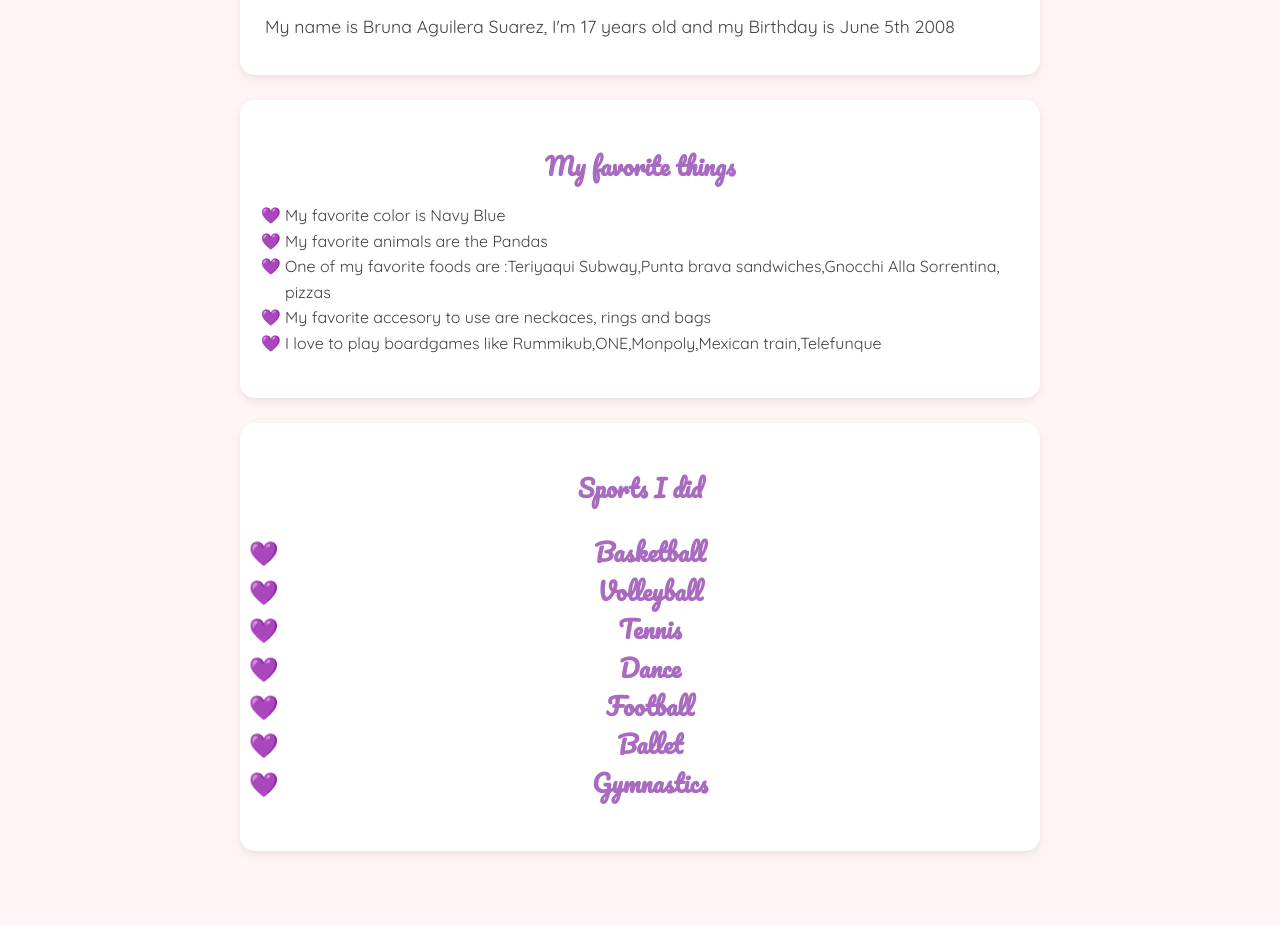
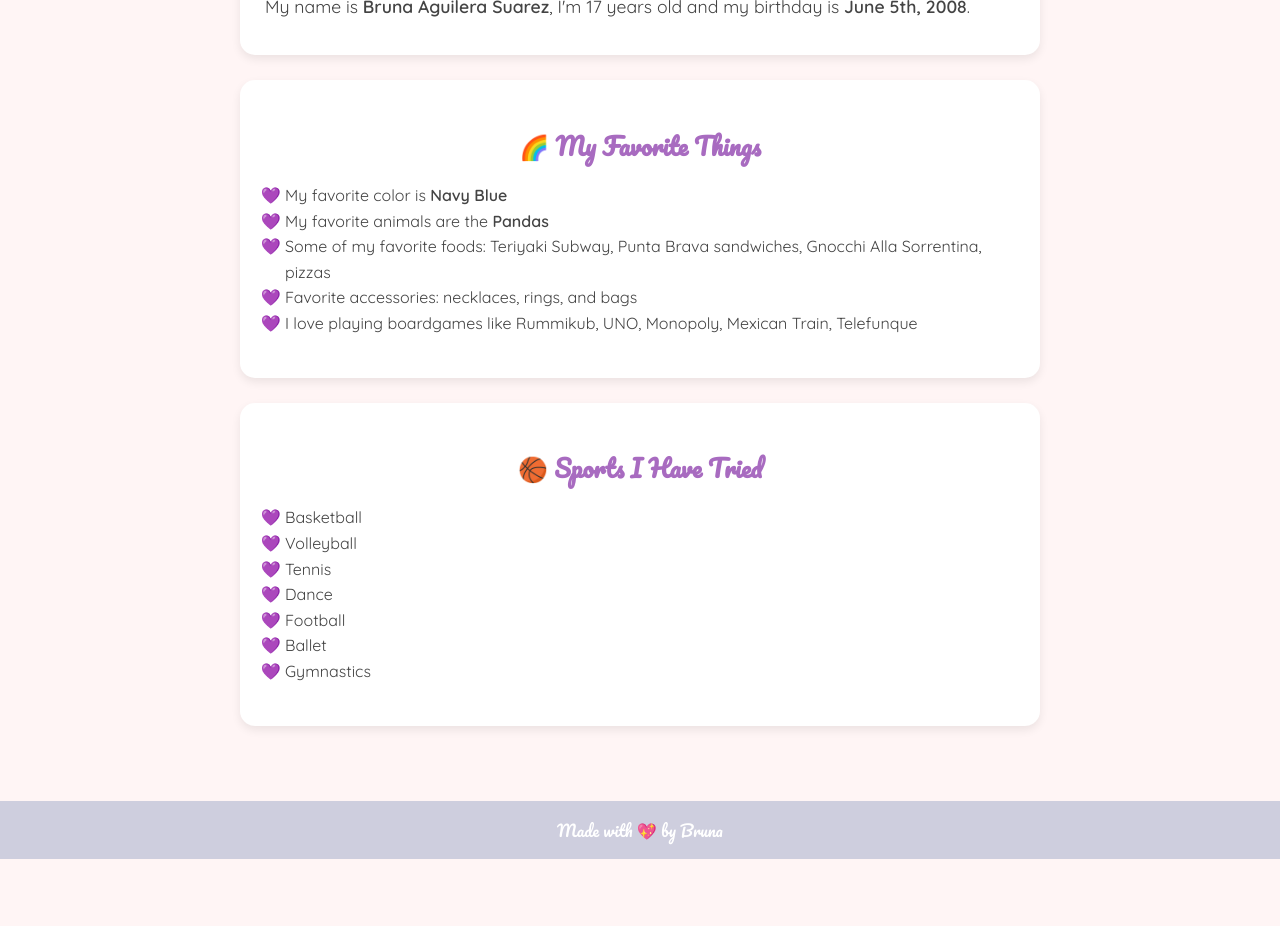
Before and after one commit to BrunaAguilera/web, a plain HTML site: page index.html in a window 1280 px wide. Shown: the part 292-1218 px from the top of the page. After the commit the page ends 1151 px from the top, so only its background shows below. Drawn offline with Linux system fonts and the light colour scheme.

Commit message:
Update index.html

```diff
--- a/index.html
+++ b/index.html
@@ -1,36 +1,42 @@
 <!DOCTYPE html>
 <html lang="en">
 <head>
-<meta charset="utf-8">
-<meta name="viewport" content="width=device-width, initial-scale=1">
+  <meta charset="utf-8" />
+  <meta name="viewport" content="width=device-width, initial-scale=1" />
   <title>Bruna - Portfolio</title>
-<link rel="stylesheet" href="styles.css">
+  <link rel="stylesheet" href="styles.css" />
 </head>
-<<body>
+<body>
+
   <header>
-<h1>About me</h1>
+    <h1>🐼 About Me 🐼</h1>
   </header>
+
   <nav>
+    <!-- Add links if needed -->
+    <!-- <a href="#about">About</a> -->
   </nav>
+
   <main>
+
     <section>
-<h2>Information about me </h2>
-<p>My name is Bruna Aguilera Suarez, I'm 17 years old and my Birthday is June 5th 2008 </p>
+      <h2>✨ Information About Me ✨</h2>
+      <p>My name is <strong>Bruna Aguilera Suarez</strong>, I'm 17 years old and my birthday is <strong>June 5th, 2008</strong>.</p>
     </section>
+
     <section>
-<h2>My favorite things </h2>
+      <h2>🌈 My Favorite Things</h2>
       <ul>
-  <li>My favorite color is Navy Blue</li>
-  <li>My favorite animals are the Pandas </li>
-  <li>One of my favorite foods are :Teriyaqui Subway,Punta brava sandwiches,Gnocchi Alla Sorrentina, pizzas</li>
-  <li>My favorite accesory to use are neckaces, rings and bags</li>
-  <li> I love to play boardgames like Rummikub,ONE,Monpoly,Mexican train,Telefunque</li>
-
+        <li>My favorite color is <strong>Navy Blue</strong></li>
+        <li>My favorite animals are the <strong>Pandas</strong></li>
+        <li>Some of my favorite foods: Teriyaki Subway, Punta Brava sandwiches, Gnocchi Alla Sorrentina, pizzas</li>
+        <li>Favorite accessories: necklaces, rings, and bags</li>
+        <li>I love playing boardgames like Rummikub, UNO, Monopoly, Mexican Train, Telefunque</li>
       </ul>
     </section>
+
     <section>
-<h2>Sports I did
-<p>
+      <h2>🏀 Sports I Have Tried</h2>
       <ul>
         <li>Basketball</li>
         <li>Volleyball</li>
@@ -39,16 +45,14 @@
         <li>Football</li>
         <li>Ballet</li>
         <li>Gymnastics</li>
+      </ul>
+    </section>
 
-</ul>
+  </main>
 
+  <footer style="text-align: center; padding: 15px; background-color: #CECEDE; color: white; font-family: 'Pacifico', cursive;">
+    Made with 💖 by Bruna
+  </footer>
 
-
-</p>
-</section>
-</main>
-<footer>
-
-</footer>
 </body>
 </html>
```
Lines whose indentation alone changed are shown as unchanged.
